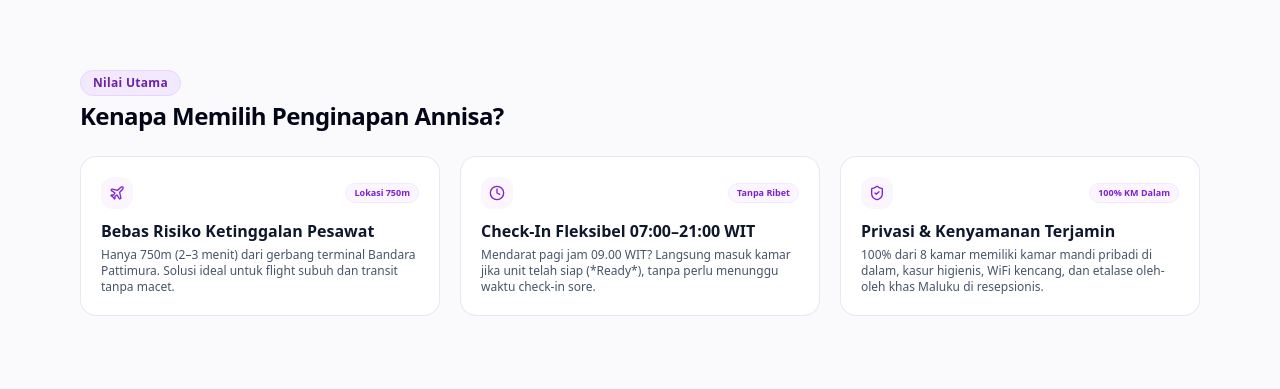
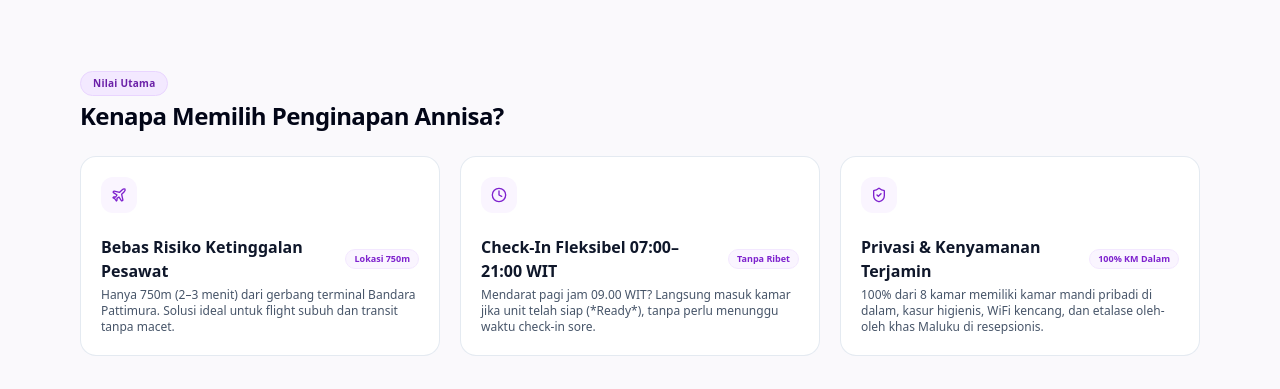
Before and after one commit to ilsetiawan1/penginapan-annisa, a Next.js app in the folder apps/web/: page / in a window 1280 px wide. Shown: the part 674-1063 px from the top of the page. Built offline with nearby package versions, Linux system fonts and the light colour scheme.

Commit message:
feat: display all 3 Nilai Utama cards directly without horizontal scroll

```diff
--- a/apps/web/src/app/page.tsx
+++ b/apps/web/src/app/page.tsx
@@ -249,11 +249,11 @@ export default function HomePage() {
         </div>
       </section>
 
-      {/* Kenapa Memilih Penginapan Annisa? (Swipeable on Mobile) */}
-      <section className="py-5 sm:py-8 px-4 max-w-6xl mx-auto">
-        <div className="mb-4 sm:mb-6 flex items-center justify-between gap-2">
+      {/* Kenapa Memilih Penginapan Annisa? (Semua 3 Kartu Ditampilkan Langsung) */}
+      <section className="py-4 sm:py-8 px-4 max-w-6xl mx-auto">
+        <div className="mb-3 sm:mb-6 flex items-center justify-between gap-2">
           <div>
-            <Badge variant="purple" className="mb-1">
+            <Badge variant="purple" className="mb-1 text-[10px]">
               Nilai Utama
             </Badge>
             <h2 className="text-lg sm:text-2xl font-extrabold text-slate-950 tracking-tight">
@@ -262,27 +262,27 @@ export default function HomePage() {
           </div>
         </div>
 
-        {/* 2-Card Glance on Mobile View */}
-        <div className="flex flex-nowrap overflow-x-auto snap-x snap-mandatory gap-2.5 sm:gap-5 pb-2 -mx-4 px-4 md:mx-0 md:px-0 md:grid md:grid-cols-3 no-scrollbar">
+        {/* 3 Cards Direct Display (Stack on Mobile, Grid 3-Cols on Desktop) */}
+        <div className="grid grid-cols-1 md:grid-cols-3 gap-2.5 sm:gap-5">
           {whyChooseUs.map((item) => {
             const Icon = item.icon;
             return (
               <div
                 key={item.title}
-                className="snap-center min-w-[70vw] sm:min-w-[280px] md:min-w-0 bg-white/95 backdrop-blur-md p-4 sm:p-5 rounded-2xl border border-slate-200/90 shadow-2xs hover:border-purple-300 transition-all flex flex-col justify-between flex-shrink-0 md:flex-shrink"
+                className="bg-white/95 backdrop-blur-md p-3.5 sm:p-5 rounded-2xl border border-slate-200/90 shadow-2xs hover:border-purple-300 transition-all flex items-start gap-3 sm:flex-col sm:justify-between"
               >
-                <div>
-                  <div className="flex items-center justify-between mb-2.5">
-                    <div className="w-8 h-8 rounded-xl bg-purple-50 text-purple-700 flex items-center justify-center shadow-2xs">
-                      <Icon className="w-4 h-4" />
-                    </div>
-                    <span className="text-[9px] font-bold text-purple-700 bg-purple-50 border border-purple-100 px-2 py-0.5 rounded-full">
+                <div className="w-8 h-8 sm:w-9 sm:h-9 rounded-xl bg-purple-50 text-purple-700 flex items-center justify-center shadow-2xs shrink-0 mt-0.5 sm:mt-0 sm:mb-2.5">
+                  <Icon className="w-4 h-4 sm:w-4.5 sm:h-4.5" />
+                </div>
+                <div className="flex-1">
+                  <div className="flex items-center justify-between gap-2 mb-1">
+                    <h3 className="text-xs sm:text-base font-bold text-slate-900 leading-snug">
+                      {item.title}
+                    </h3>
+                    <span className="hidden sm:inline-block text-[9px] font-bold text-purple-700 bg-purple-50 border border-purple-100 px-2 py-0.5 rounded-full shrink-0">
                       {item.tag}
                     </span>
                   </div>
-                  <h3 className="text-xs sm:text-base font-bold text-slate-900 mb-1 leading-snug">
-                    {item.title}
-                  </h3>
                   <p className="text-[11px] sm:text-xs text-slate-600 leading-relaxed">
                     {item.desc}
                   </p>
```
